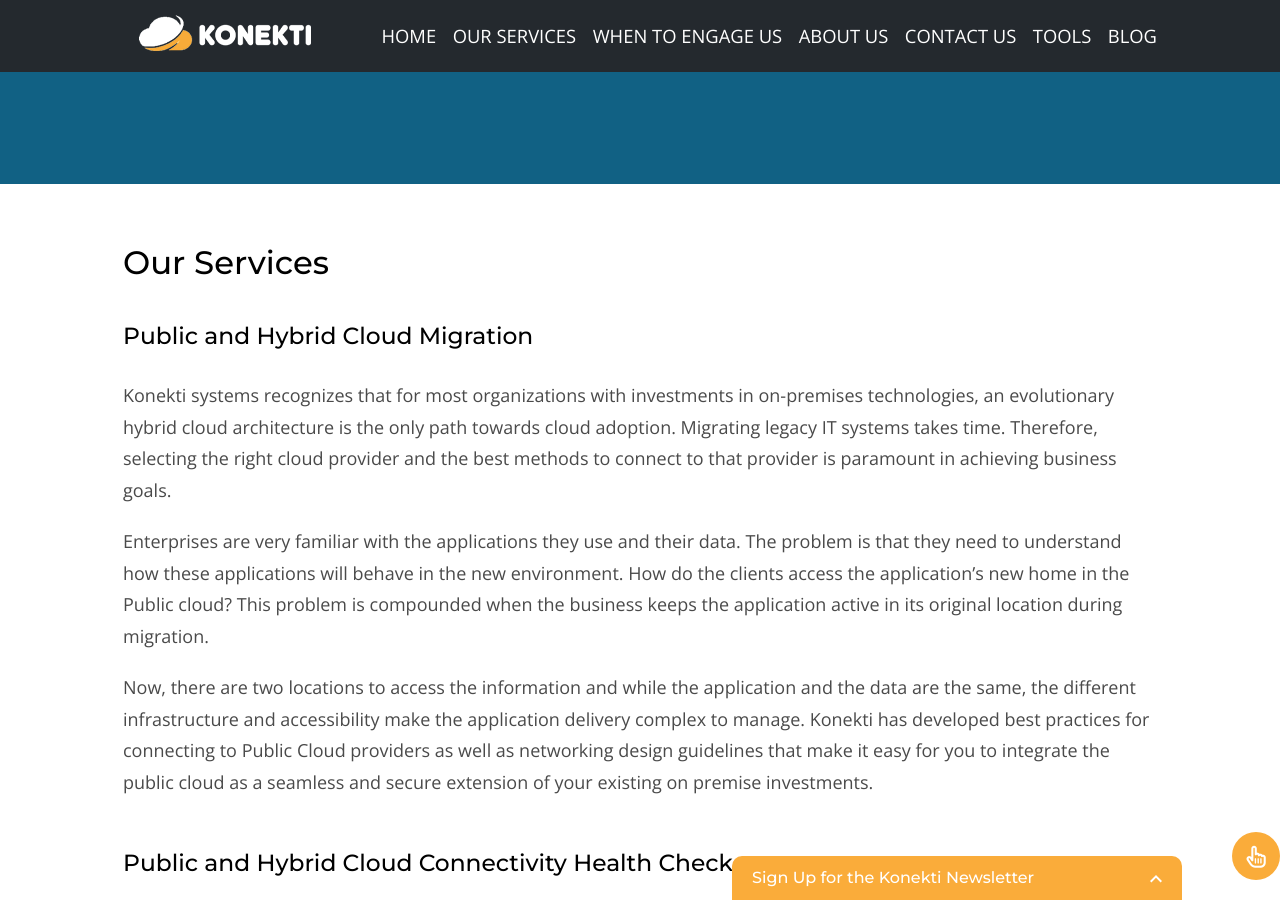
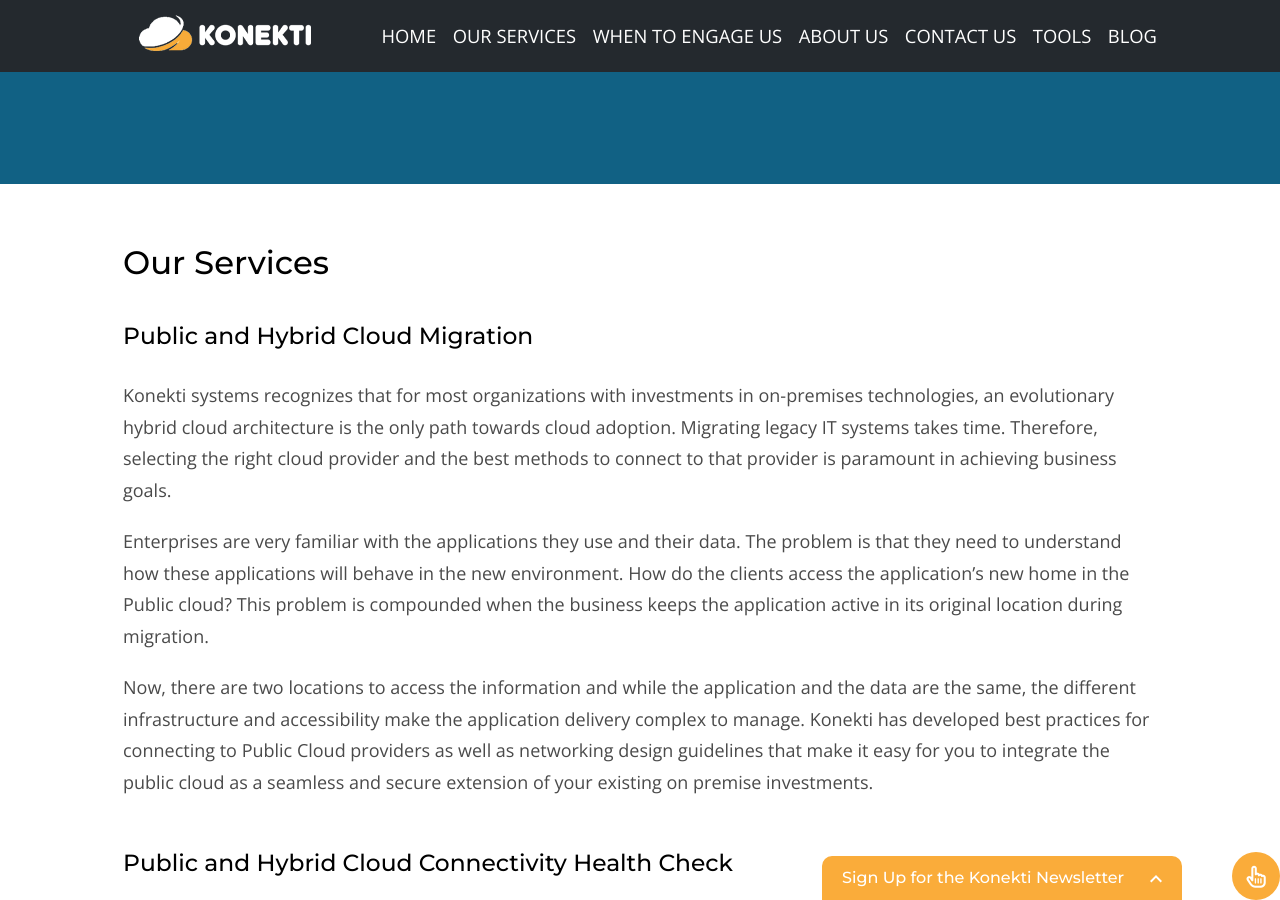
Before and after one commit to konekti/jeffbrl.github.io, a Jekyll site: the page built from _pages/index.md, in a window 1280 px wide and 900 px high, scrolled down 572 px. Built offline with Jekyll 4.4.1, drawn with Linux system fonts in a browser that asks for light colours; nearby versions of some CDN libraries.

Commit message:
update styles

```diff
--- a/_sass/_base.scss
+++ b/_sass/_base.scss
@@ -23,18 +23,7 @@
   margin: 0;
   min-height: 100vh;
 }
-::-webkit-scrollbar {
-  width:4px;
-  padding: 1px;
-}
-::-webkit-scrollbar-track {
-  background: transparent;
-  border-radius: 5px;
-}
-::-webkit-scrollbar-thumb {
-  border-radius: 5px;
-  background: $gold;
-}
+
 p{
   padding: $padding 0;
   font-size: 18px;
--- a/_sass/_components.scss
+++ b/_sass/_components.scss
@@ -302,7 +302,7 @@
     overflow: hidden;
     transform-origin: 100% 50%;
     width: 100%;
-    max-width: 450px;
+    max-width: 360px;
   }
   &_preview {
     font-family:  'Montserrat', sans-serif;
--- a/_sass/_post.scss
+++ b/_sass/_post.scss
@@ -2,7 +2,8 @@
   width:100%;
 }
 .blog{
-  grid-template-columns: 17fr 1fr 6fr;
+  grid-template-columns: 9fr 4fr;
+  grid-gap: 25px 60px;
 }
 .blog{
   h1, h2, h3{
@@ -126,7 +127,7 @@
 }
 .excerpt{
   padding:0  15px 25px;
-  min-height:360px;
+  // min-height:360px;
   border-radius:0 0 7.5px 7.5px;
   ul, ul li{
     @extend %unordered;
--- a/_sass/_theme.scss
+++ b/_sass/_theme.scss
@@ -93,7 +93,7 @@
 	width: 48px;
 	height: 48px;
 	line-height: 48px;
-	bottom: 20px;
+	bottom: 0;
 	right: 0;
 	background: #faac3a;
 	color: #fff;
```
